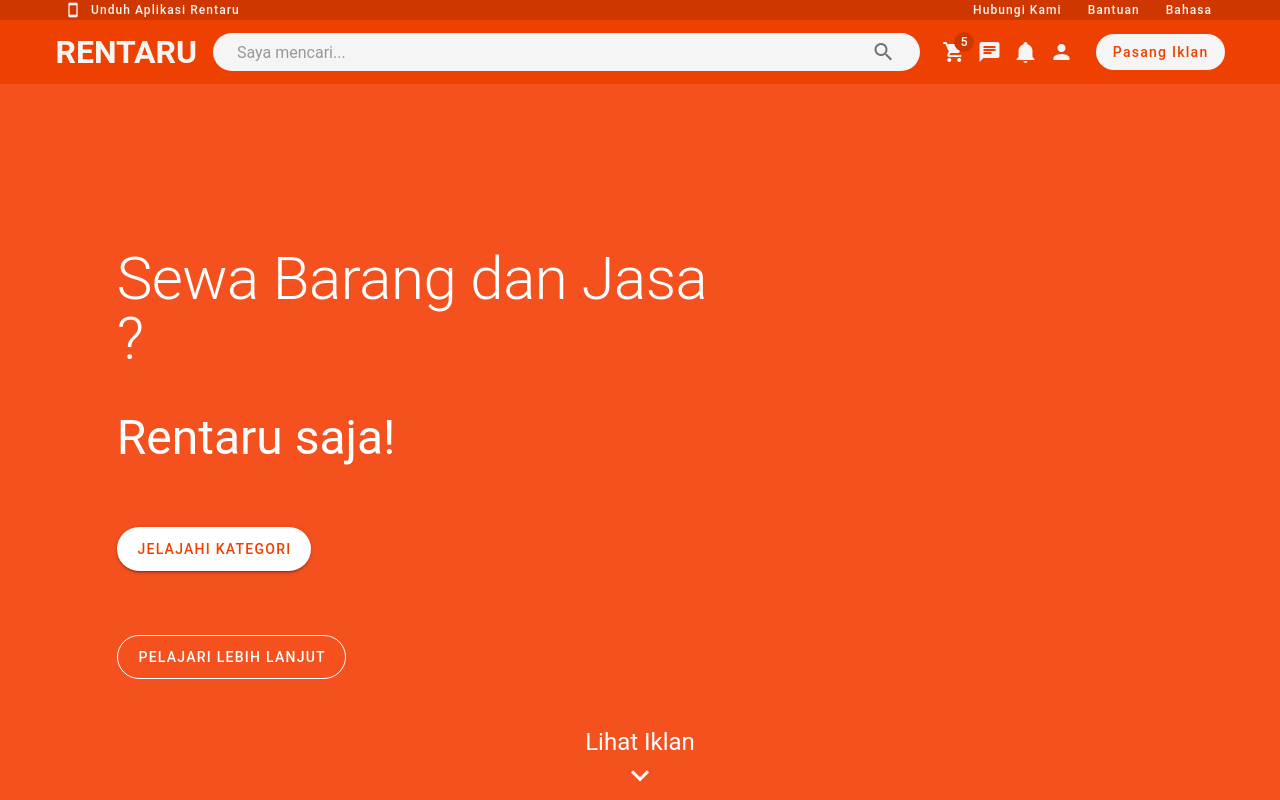
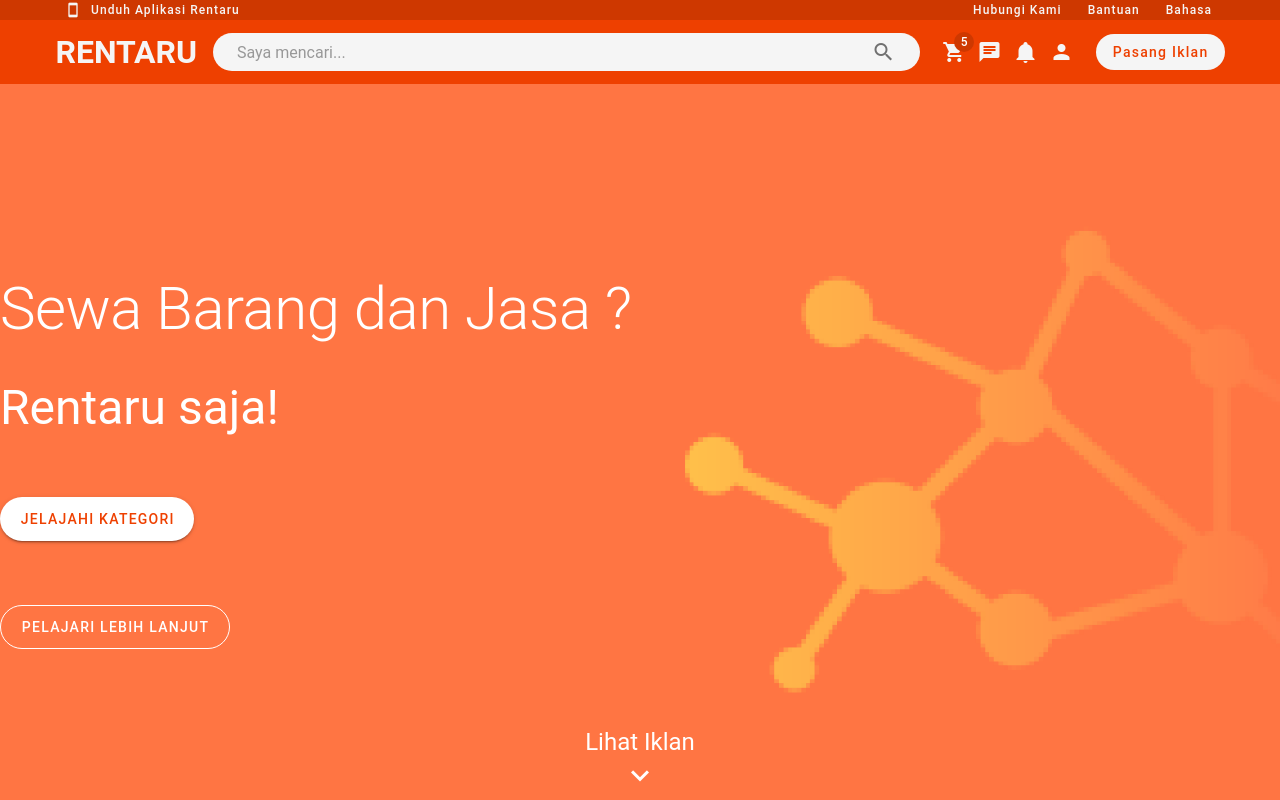
Before and after one commit to fradip12/RentaruWeb, a Vue app: page / in a window 1280 px wide. Shown: the top 800 px of the page. Built offline with nearby package versions, Linux system fonts and the light colour scheme; the HTML template or start-up script is replaced by a standard one.

Commit message:
UI: homepage, nambahin foto di title

```diff
--- a/src/components/homepage/title.vue
+++ b/src/components/homepage/title.vue
@@ -1,24 +1,25 @@
 <template>
   <v-container
-    class="fill-height true-fill-height container-relative"
-    style="background-color: #f4511e;"
+    class="fill-height true-fill-height main-bg container-relative pa-0"
     fluid
   >
     <v-row no-gutters>
-      <v-col cols="1"></v-col>
-      <v-col cols="6">
-        <div class="text-lg-h2 text-sm-h4 white--text">
+      <v-col v-if="width >= 960" cols="1"></v-col>
+      <v-col>
+        <div class="text-lg-h2 text-h3 white--text text-center text-md-left">
           Sewa Barang dan Jasa ?
         </div>
 
         <br />
 
-        <div class="mt-lg-5 text-lg-h3 text-sm-h5 white--text">
+        <div
+          class="mt-5 text-lg-h3 text-h3 white--text text-center text-md-left"
+        >
           Rentaru saja!
         </div>
 
         <v-btn
-          class="mt-lg-16 mt-sm-5 primary--text"
+          class="mt-lg-16 mt-sm-5 primary--text align-self-center"
           v-bind="size"
           rounded
           color="white"
@@ -37,7 +38,9 @@
         >
       </v-col>
 
-      <v-col cols="5"></v-col>
+      <v-col v-if="width >= 960" cols="5">
+        <img src="../../assets/man.png" class="man-img" />
+      </v-col>
     </v-row>
 
     <div class="center-item">
@@ -52,6 +55,10 @@
   name: "Title",
 
   computed: {
+    width() {
+      console.log(screen.width + "px");
+      return screen.width;
+    },
     size() {
       const size = { xs: "x-small", sm: "small", lg: "large", xl: "x-large" }[
         this.$vuetify.breakpoint.name
--- a/src/stylesheet/home.css
+++ b/src/stylesheet/home.css
@@ -15,6 +15,13 @@
 
 .true-fill-height {
   height: 95vh;
+}
+
+.main-bg {
+  background-color: #ff7543;
+  background-image: url('../assets/asset-60.png');
+  background-position: 50vw;
+  background-size: 70vw;
 }
 
 .top-image {
@@ -42,6 +49,13 @@
   flex-direction: row;
 }
 
+.man-img {
+  position: absolute;
+  bottom: 0px;
+  max-height: 80vh;
+  object-fit: contain;
+}
+
 @media screen and (max-width: 1264px) {
   .center-item {
     bottom: 20px;
```
